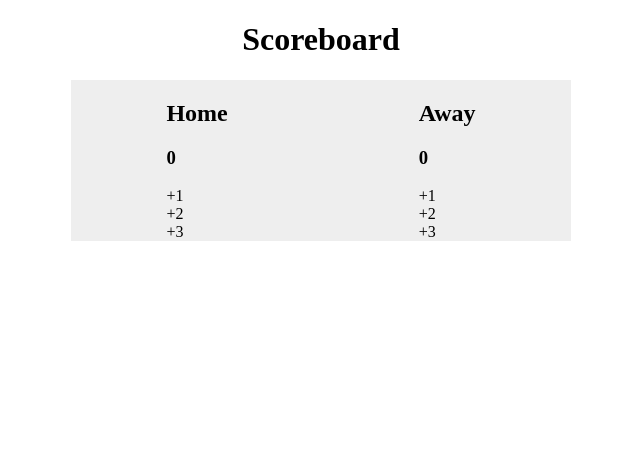
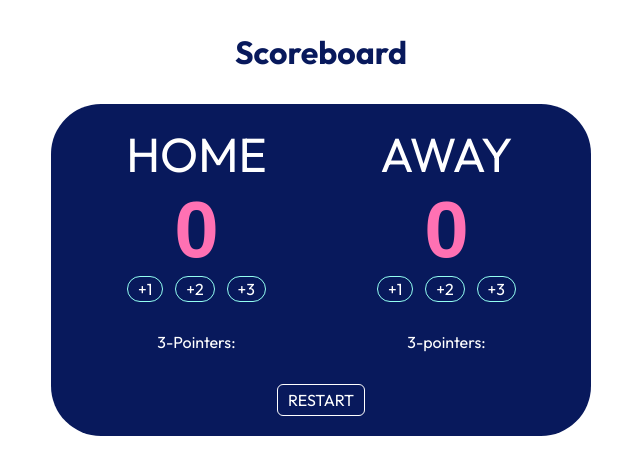
Before and after one commit to jelleds/Scrimba, a plain HTML site: page Scoreboard/index.html in a window 1280 px wide. Shown: the whole page, without its empty margins (319-959 px from the left). Drawn offline with Linux system fonts and the light colour scheme; a web font is replaced by a local one.

Commit message:
Add files via upload

```diff
--- a/Scoreboard/index.html
+++ b/Scoreboard/index.html
@@ -3,6 +3,12 @@
 <head>
    <meta charset="UTF-8">
    <meta name="viewport" content="width=device-width, initial-scale=1.0">
+   <link rel="preconnect" href="https://fonts.googleapis.com">
+   <link rel="preconnect" href="https://fonts.gstatic.com" crossorigin>
+   <link href="https://fonts.googleapis.com/css2?family=Outfit:wght@100..900&display=swap" rel="stylesheet">
+   <link rel="preconnect" href="https://fonts.googleapis.com">
+<link rel="preconnect" href="https://fonts.gstatic.com" crossorigin>
+<link href="https://fonts.googleapis.com/css2?family=Bakbak+One&family=Outfit:wght@100..900&display=swap" rel="stylesheet">
    <link rel="stylesheet" href="styles.css">
    <title>Scoreboard</title>
 </head>
@@ -10,26 +16,34 @@
 
    <h1>Scoreboard</h1>
    <div class="container">
-      <div class="home-team">
-         <h2>Home</h2>
-         <h3 class="score" id="home-score">0</h3>
-         <div class="btns">
-            <div class="add1-btn">+1</div>
-            <div class="add2-btn">+2</div>
-            <div class="add3-btn">+3</div>
+     <div class="score-container">
+         <div class="team home-team">
+            <h2>Home</h2>
+            <h3 class="score" id="home-score">0</h3>
+            <div class="btns">
+               <div class="btn" id="home-add1-btn" onclick="add1Home()">+1</div>
+               <div class="btn" id="home-add2-btn" onclick="add2Home()">+2</div>
+               <div class="btn" id="home-add3-btn" onclick="add3Home()">+3</div>
+            </div>
+            <p id="home3Pointers">3-Pointers: </p>
          </div>
-      </div>
 
-      <div class="away-team">
-         <h2>Away</h2>
-         <h3 class="score" id="away-score">0</h3>
-         <div class="btns">
-            <div class="add1-btn">+1</div>
-            <div class="add2-btn">+2</div>
-            <div class="add3-btn">+3</div>
+         <div class="team away-team">
+            <h2>Away</h2>
+            <h3 class="score" id="away-score">0</h3>
+            <div class="btns">
+               <div class="btn" id="away-add1-btn" onclick="add1Away()">+1</div>
+               <div class="btn" id="away-add2-btn" onclick="add2Away()">+2</div>
+               <div class="btn" id="away-add3-btn" onclick="add3Away()">+3</div>
+            </div>
+            <p id="away3Pointers">3-pointers: </p>
          </div>
-      </div>
+     </div>
+
+      <button type="button" id="restart-btn" onclick="restartBtn()">Restart</button>
+
    </div>
+
 
    <script src="script.js"></script>
 </body>
--- a/Scoreboard/script.js
+++ b/Scoreboard/script.js
@@ -1 +1,59 @@
-console.log('test')
+let homeScore = document.getElementById('home-score')
+let awayScore = document.getElementById('away-score')
+let home3Pointers = document.getElementById('home3Pointers')
+let away3Pointers = document.getElementById('away3Pointers')
+
+let homeCount = 0
+let awayCount = 0
+let home3Pcounter = 0
+let away3Pcounter = 0
+
+//Home score board
+function add1Home(){
+  homeCount ++
+  homeScore.innerText = homeCount
+}
+function add2Home(){
+  homeCount += 2
+  homeScore.innerText = homeCount
+}
+function add3Home(){
+  homeCount += 3
+  homeScore.innerText = homeCount
+
+  home3Pcounter ++
+  home3Pointers.innerText = "3-pointers: " +  home3Pcounter
+}
+
+//Away score board
+function add1Away(){
+  awayCount ++
+  awayScore.innerText = awayCount
+}
+function add2Away(){
+  awayCount += 2
+  awayScore.innerText = awayCount
+}
+function add3Away(){
+  awayCount += 3
+  awayScore.innerText = awayCount
+
+  away3Pcounter ++
+  away3Pointers.innerText = "3-pointers: " +  away3Pcounter
+}
+
+//restart btn
+function restartBtn(){
+  homeCount = 0
+  awayCount = 0
+  home3Pcounter = 0
+  away3Pcounter = 0
+
+  awayScore.innerText = 0
+  homeScore.innerText = 0
+  home3Pointers.innerText = "3-pointers: "
+  away3Pointers.innerText = "3-pointers: "
+
+
+
+}
--- a/Scoreboard/styles.css
+++ b/Scoreboard/styles.css
@@ -1,12 +1,74 @@
-
+*{
+   font-family: "Outfit";
+   font-size: 16px;
+   margin: 0;
+   color: #ffffff;
+}
 h1{
+   font-size: 2rem;
+   text-align: center;
+   margin: 1em;
+   color: rgb(8, 25, 92);
+}
+h2{
+   font-size: 3rem;
+   text-transform: uppercase;
+   font-weight: 400;
+}
+.score{
+   font-size: 5rem;
+   font-family: "Bakbak One", sans-serif;
+   padding: 0;
+   text-transform: uppercase;
+   color: #ff71b3;
+}
+.team{
    text-align: center;
 }
-
 .container{
+   width: 500px;
+   gap: 50px;
+   margin: 0 auto;
+   background: rgb(8, 25, 92);
+   padding: 20px;
+   border-radius: 50px;
+}
+.score-container{
    display: flex;
    justify-content: space-around;
-   width: 500px;
+   margin-bottom: 2em;
+}
+.btns{
+   display: inline-flex;
+   justify-content: center;
+   align-items: center;
+   gap: 12px;
+   margin-bottom: 30px;
+}
+.btn{
+   background-color: none;
+   border: 1px solid #93FFF2;
+   color: white;
+   padding: 2px 10px;
+   border-radius: 20px;
+}
+.btn:hover{
+   background: #93FFF2;
+   border: 1px solid #93FFF2;
+   color: black;
+}
+#restart-btn{
+   display: block;
    margin: 0 auto;
-   background: rgb(238, 238, 238);
+   background-color: rgb(8, 25, 92);
+   border: 1px solid white;
+   color: white;
+   border-radius: 6px;
+   padding: 5px 10px;
+   text-transform: uppercase;
 }
+#restart-btn:hover{
+   background: #ffffff;
+   color: rgb(8, 25, 92);
+   border: 1px solid rgb(8, 25, 92);
+}
```
